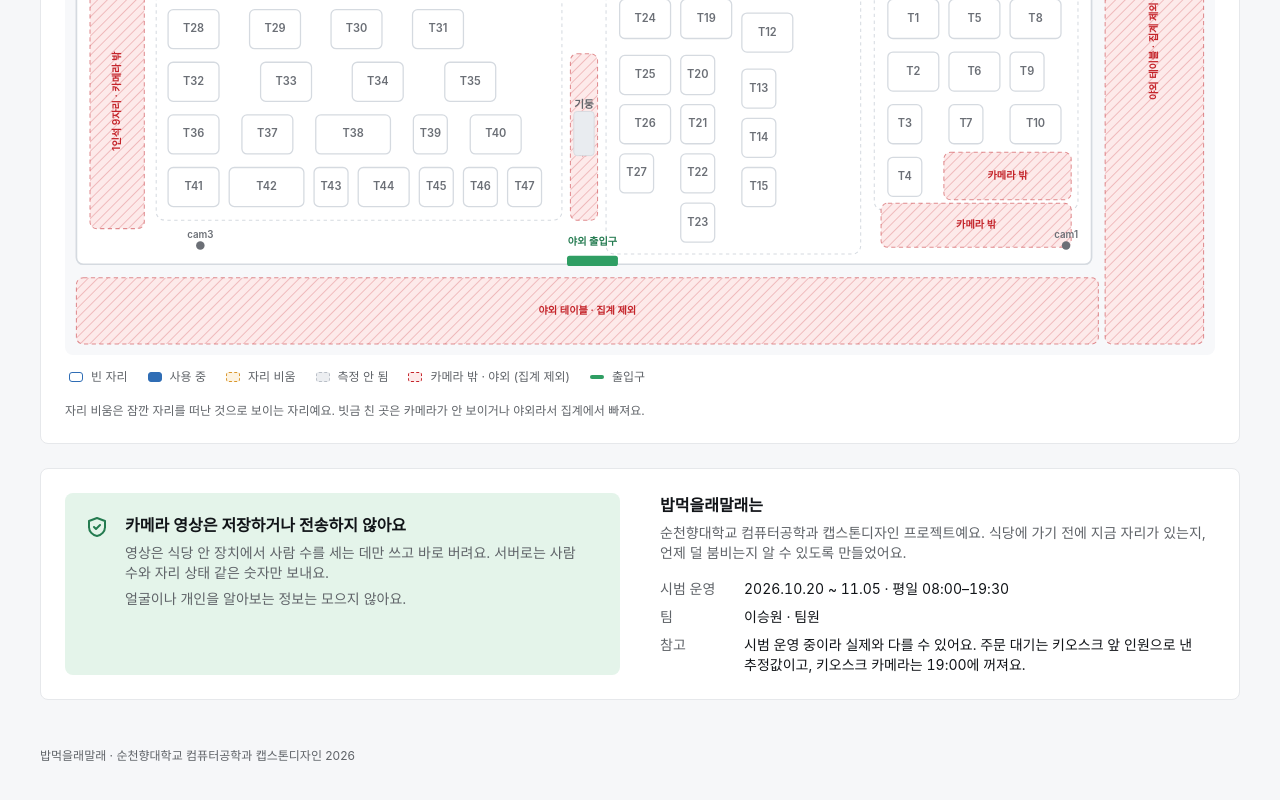
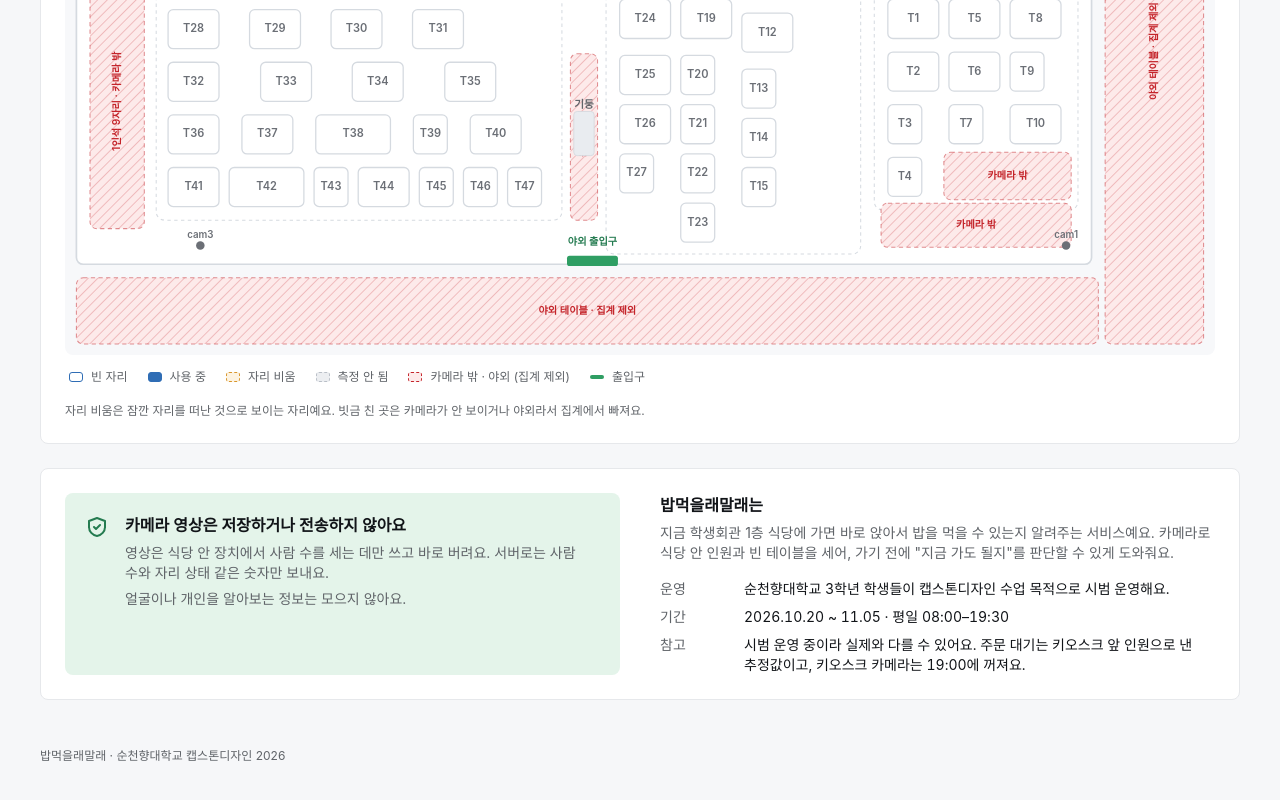
Before and after one commit to Seung1won-dot/microprocessor, a plain HTML site: page cafeteria-server/index.html in a window 1280 px wide. Shown: the part 1251-2051 px from the top of the page. Drawn offline with Linux system fonts and the light colour scheme; no server answers; a web font is replaced by a local one.

Commit message:
소개 카드: 서비스 목적 중심으로 다시 쓰고, 순천향대 3학년 캡스톤디자인 운영으로 표기
- 팀원 이름·학과 이름 제거
- '지금 학생회관 1층 식당에 가면 바로 앉아 밥을 먹을 수 있는지' 알려주는 서비스로 설명

```diff
--- a/cafeteria-server/index.html
+++ b/cafeteria-server/index.html
@@ -348,10 +348,10 @@ footer svg{flex:none}
       </div>
       <div>
         <h2>밥먹을래말래는</h2>
-        <p>순천향대학교 컴퓨터공학과 캡스톤디자인 프로젝트예요. 식당에 가기 전에 지금 자리가 있는지, 언제 덜 붐비는지 알 수 있도록 만들었어요.</p>
+        <p>지금 학생회관 1층 식당에 가면 바로 앉아서 밥을 먹을 수 있는지 알려주는 서비스예요. 카메라로 식당 안 인원과 빈 테이블을 세어, 가기 전에 "지금 가도 될지"를 판단할 수 있게 도와줘요.</p>
         <dl class="kv tnum">
-          <dt>시범 운영</dt><dd>2026.10.20 ~ 11.05 · 평일 08:00–19:30</dd>
-          <dt>팀</dt><dd>이승원 · 팀원</dd>
+          <dt>운영</dt><dd>순천향대학교 3학년 학생들이 캡스톤디자인 수업 목적으로 시범 운영해요.</dd>
+          <dt>기간</dt><dd>2026.10.20 ~ 11.05 · 평일 08:00–19:30</dd>
           <dt>참고</dt><dd>시범 운영 중이라 실제와 다를 수 있어요. 주문 대기는 키오스크 앞 인원으로 낸 추정값이고, 키오스크 카메라는 19:00에 꺼져요.</dd>
         </dl>
       </div>
@@ -360,7 +360,7 @@ footer svg{flex:none}
 </div>
 
 <footer>
-  <p>밥먹을래말래 · 순천향대학교 컴퓨터공학과 캡스톤디자인 2026</p>
+  <p>밥먹을래말래 · 순천향대학교 캡스톤디자인 2026</p>
 </footer>
 
 <script>
```
